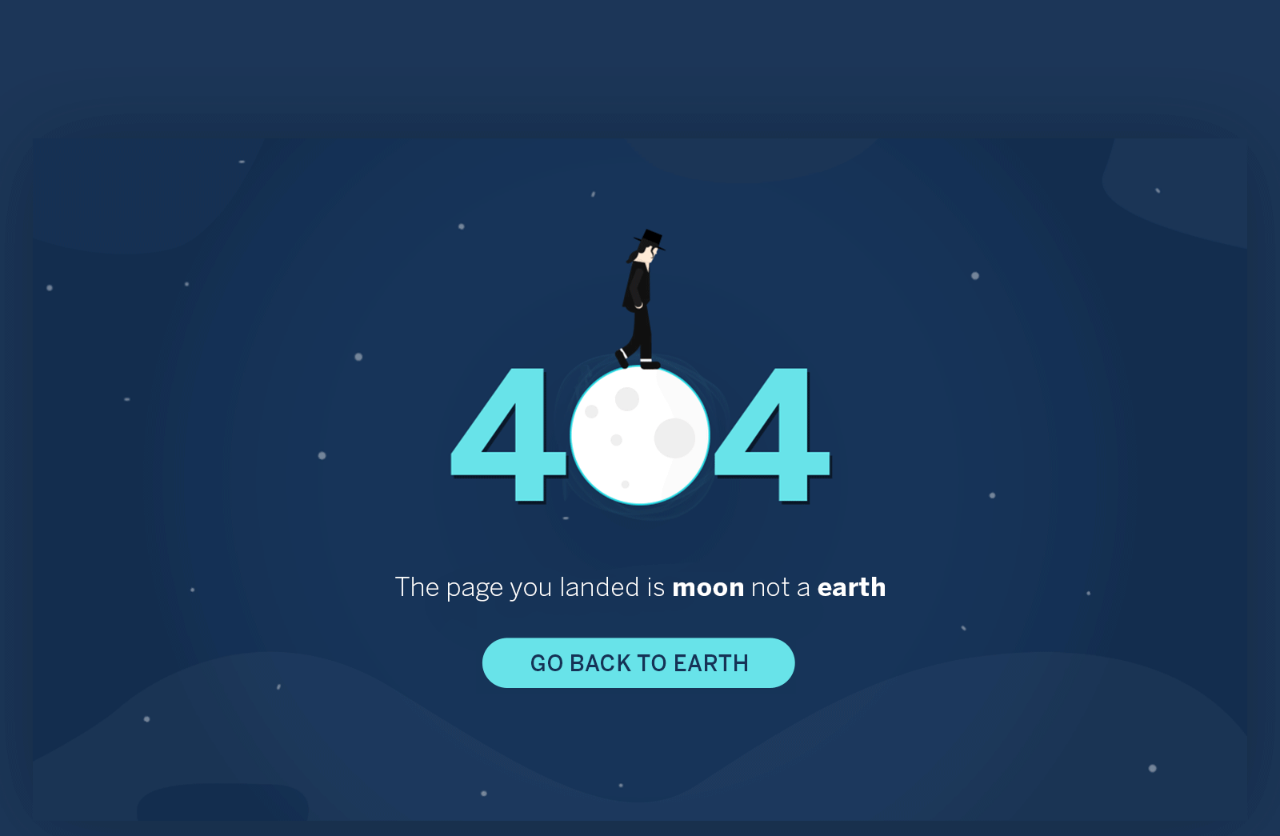
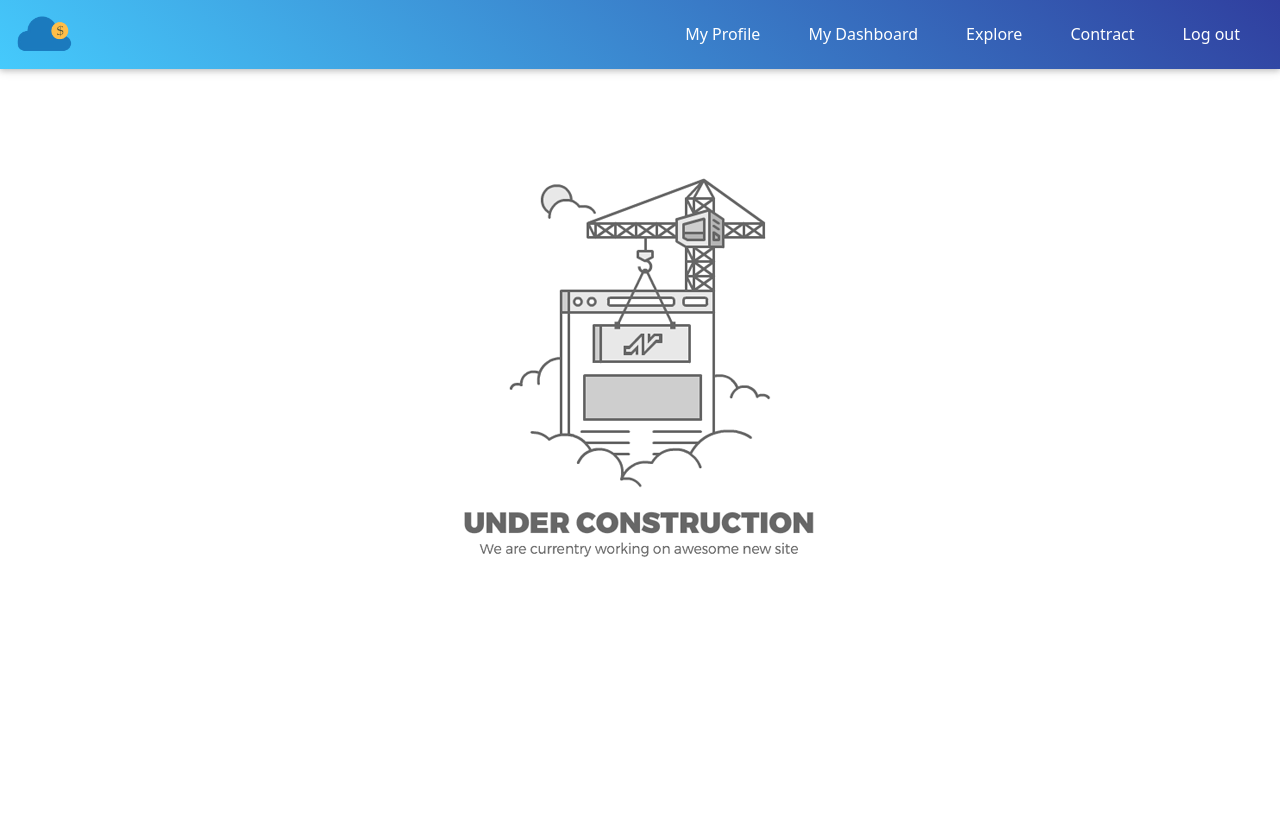
Before and after one commit to KavinduKDWanasekara/CreditMart-Final, a React (Create React App) app in the folder ui/: page /contract in a window 1280 px wide. Shown: the top 836 px of the page. After the commit the page ends 800 px from the top, so only its background shows below. Built offline with nearby package versions, Linux system fonts and the light colour scheme.

Commit message:
contract gif

```diff
--- a/ui/src/App.js
+++ b/ui/src/App.js
@@ -2,7 +2,8 @@
 
 import { Switch, Route, Redirect, BrowserRouter as Router } from "react-router-dom";
 import ProfileCompany from './pages/ProfilePageCompanies';
-import ContractPage1 from './pages/ContractPage-1';
+import ContractPage from './pages/ContractPage';
+// import ContractPage1 from './pages/ContractPage-1';
 import MyProfileNew from './pages/MyProfileNew';
 import Home from './pages/Home';
 import Dashboard from './pages/Dashboard';
@@ -26,7 +27,7 @@ function App() {
           <Route path="/profile" component={MyProfileNew} />
           <Route path="/dashboard" component={Dashboard} />
           <Route path="/companies" component={ProfileCompany} />
-          <Route path="/contract1" component={ContractPage1} />
+          <Route path="/contract" component={ContractPage} />
           <Route path="/explore" component={ExplorePage} />
           <Route path="/register" component={Register} />
           <Route path="/login" component={Login} />
--- a/ui/src/components/Navbar.js
+++ b/ui/src/components/Navbar.js
@@ -35,7 +35,7 @@ render() {
               <MDBNavLink to="/explore" className="mx-2 rounded-lg px-3 hover:bg-blue-400"><strong>Explore</strong></MDBNavLink>
             </MDBNavItem>
             <MDBNavItem>
-              <MDBNavLink to="/contract1" className="mx-2 rounded-lg px-3 hover:bg-blue-400"><strong>Contract</strong></MDBNavLink>
+              <MDBNavLink to="/contract" className="mx-2 rounded-lg px-3 hover:bg-blue-400"><strong>Contract</strong></MDBNavLink>
             </MDBNavItem>
             <MDBNavItem>
               <MDBNavLink to="/logout" className="mx-2 rounded-lg px-3 hover:bg-blue-400"><strong>Log out</strong></MDBNavLink>
```
